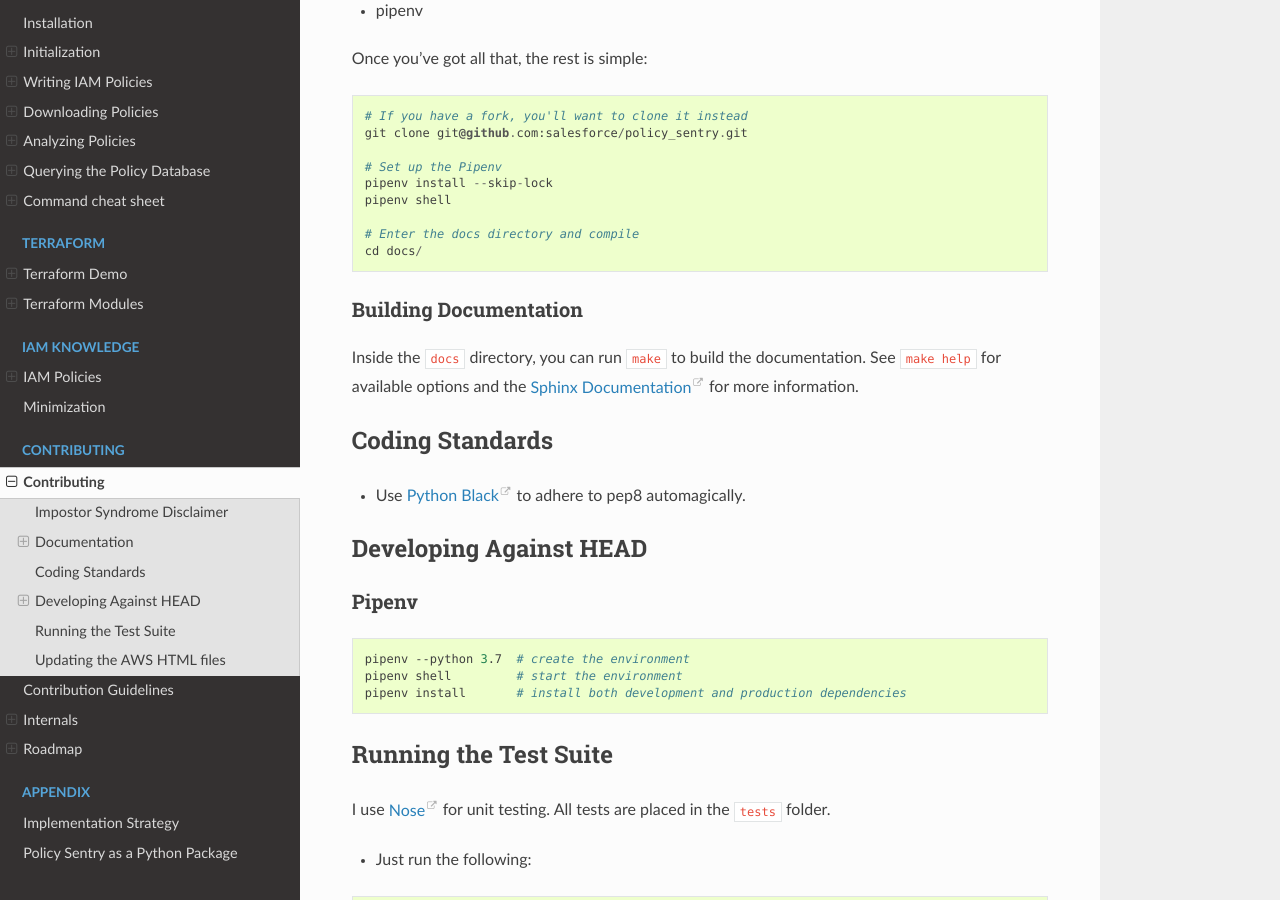
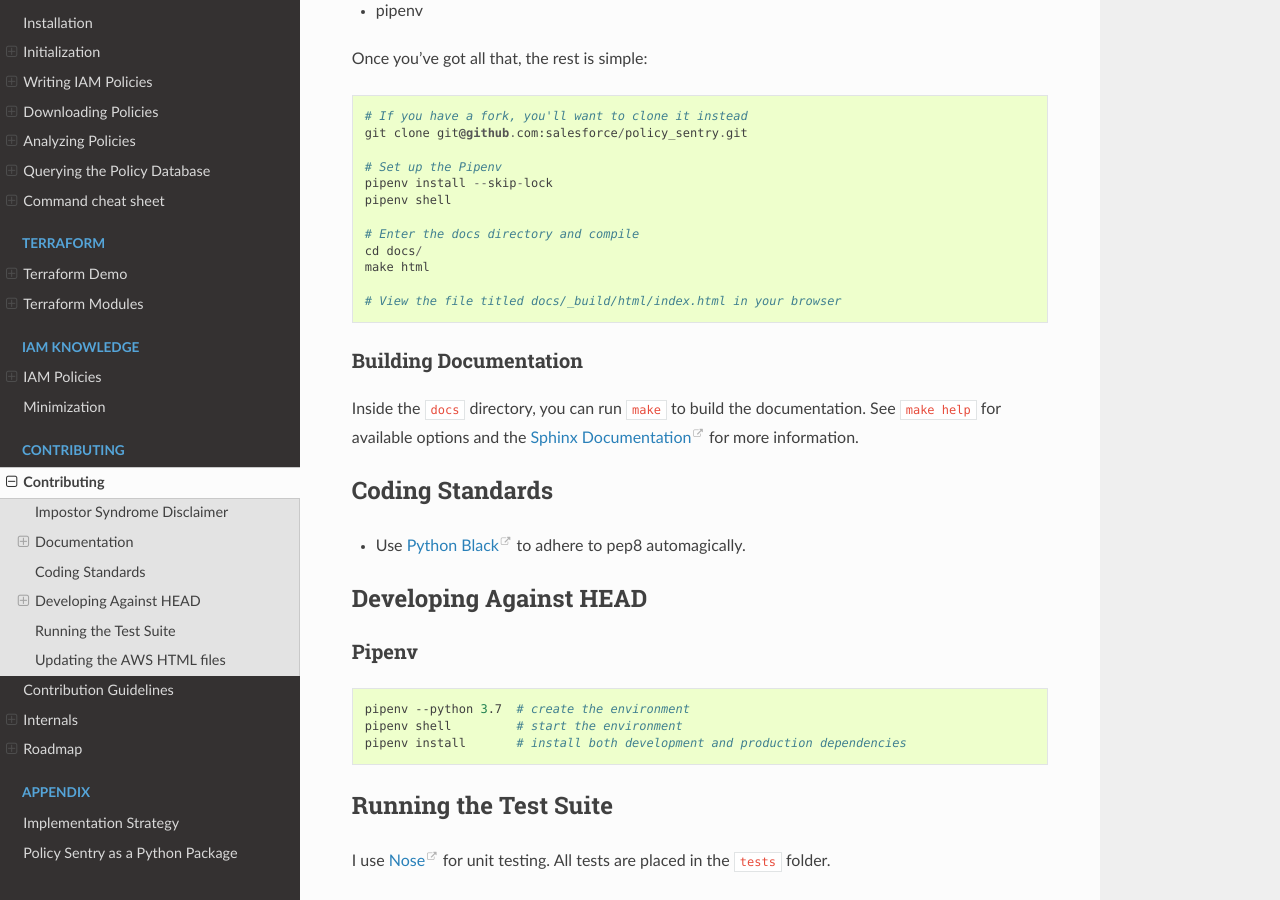
Before and after one commit to kmcquade/policy_sentry_readthedocs_test, a Sphinx documentation site: the page built from docs/contributing/contributing.rst, in a window 1280 px wide and 900 px high, scrolled down 1044 px. Built offline with Sphinx 7.4.7 and the Read the Docs theme 2.0.0, drawn with Linux system fonts in a browser that asks for light colours.

Commit message:
Fix doc building

```diff
--- a/docs/contributing/contributing.rst
+++ b/docs/contributing/contributing.rst
@@ -56,6 +56,9 @@ Once you've got all that, the rest is simple:
 
     # Enter the docs directory and compile
     cd docs/
+    make html
+
+    # View the file titled docs/_build/html/index.html in your browser
 
 
 Building Documentation
```
